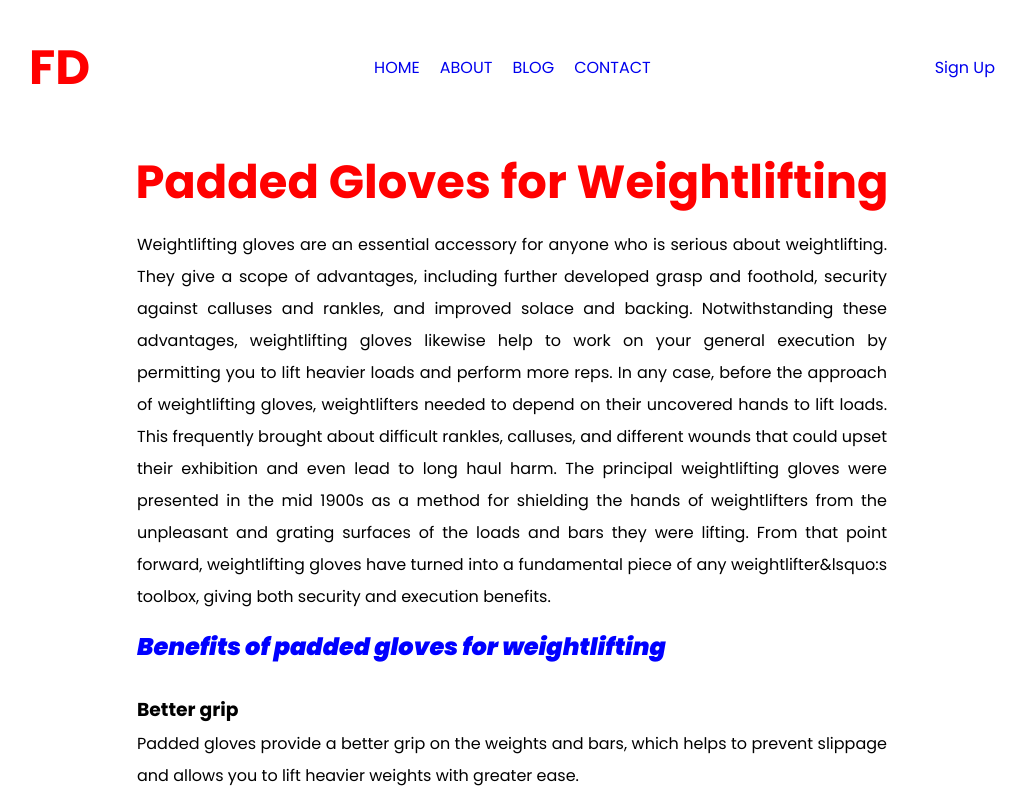
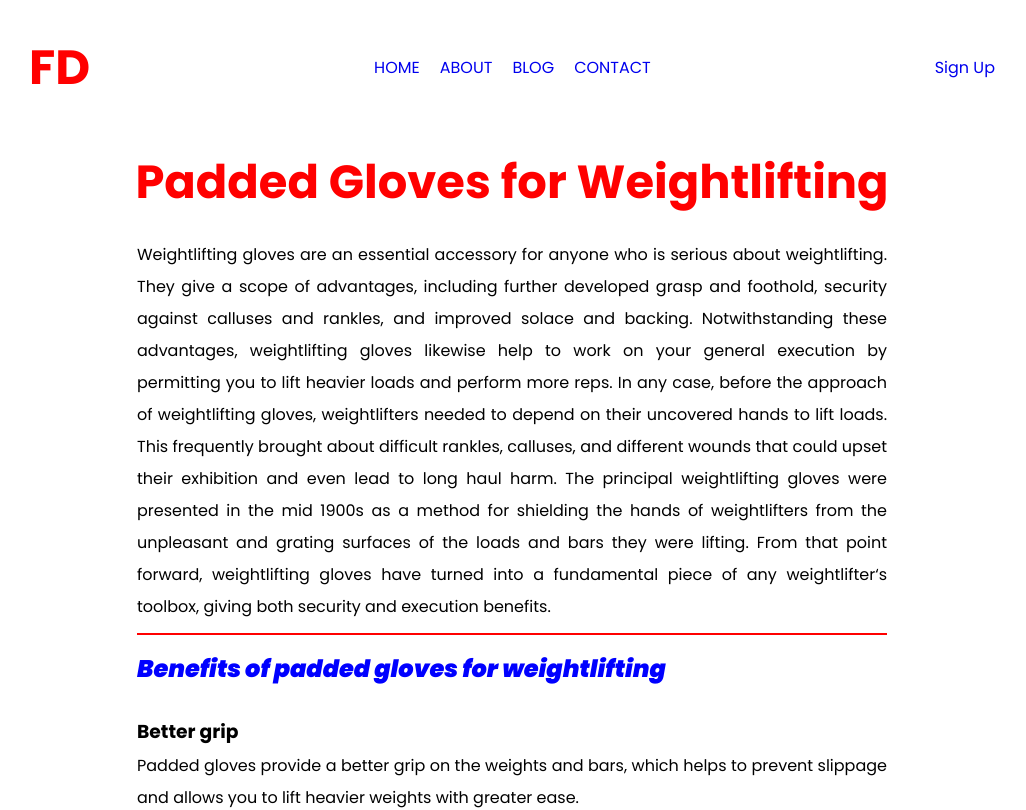
Before and after one commit to southwane/fitness-daily, a Next.js app: page /padded-weightlifting-gloves in a window 1280 px wide. Shown: the top 810 px of the page, without its empty margins (128-1154 px from the left). Built offline with nearby package versions, Linux system fonts and the light colour scheme.

Commit message:
file changes

```diff
--- a/app/padded-weightlifting-gloves/page.js
+++ b/app/padded-weightlifting-gloves/page.js
@@ -5,7 +5,7 @@ export default function Page() {
     <main className={pws.container}>
       <h1 className={pws.title}>Padded Gloves for Weightlifting</h1>
       <section className={pws.innerContainer}>
-        <p className={pws.paragraph}>
+        <p className={pws.paragraphTop}>
           Weightlifting gloves are an essential accessory for anyone who is
           serious about weightlifting. They give a scope of advantages,
           including further developed grasp and foothold, security against
@@ -20,9 +20,10 @@ export default function Page() {
           the mid 1900s as a method for shielding the hands of weightlifters
           from the unpleasant and grating surfaces of the loads and bars they
           were lifting. From that point forward, weightlifting gloves have
-          turned into a fundamental piece of any weightlifter&lsquo:s toolbox,
+          turned into a fundamental piece of any weightlifter&lsquo;s toolbox,
           giving both security and execution benefits.
         </p>
+
         {/*Topic 1 */}
         <h2 className={pws.subheading}>
           Benefits of padded gloves for weightlifting
--- a/app/padded-weightlifting-gloves/pwg.module.css
+++ b/app/padded-weightlifting-gloves/pwg.module.css
@@ -19,6 +19,12 @@
 
 .paragraph {
   text-align: justify;
+}
+
+.paragraphTop {
+  border-bottom: 2px solid red;
+  text-align: justify;
+  padding: 10px 0;
 }
 
 .subheading {
```
